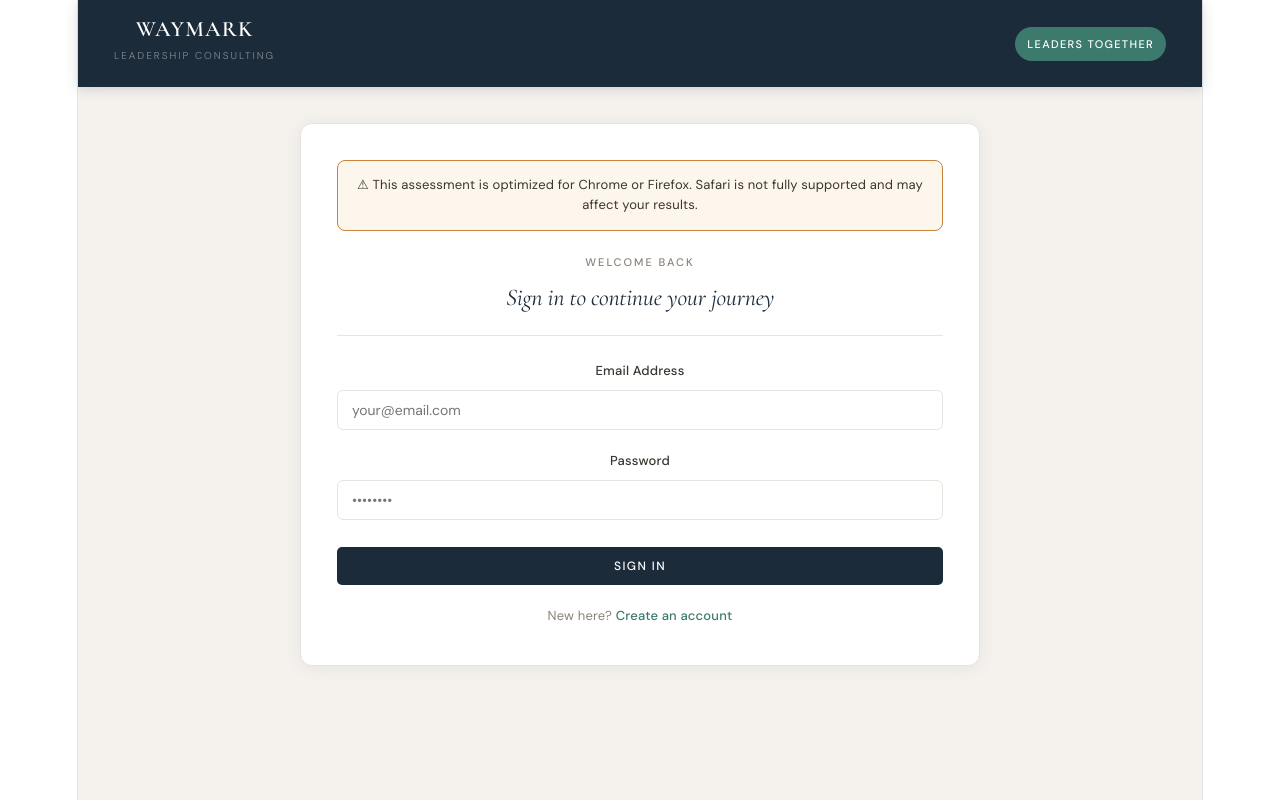
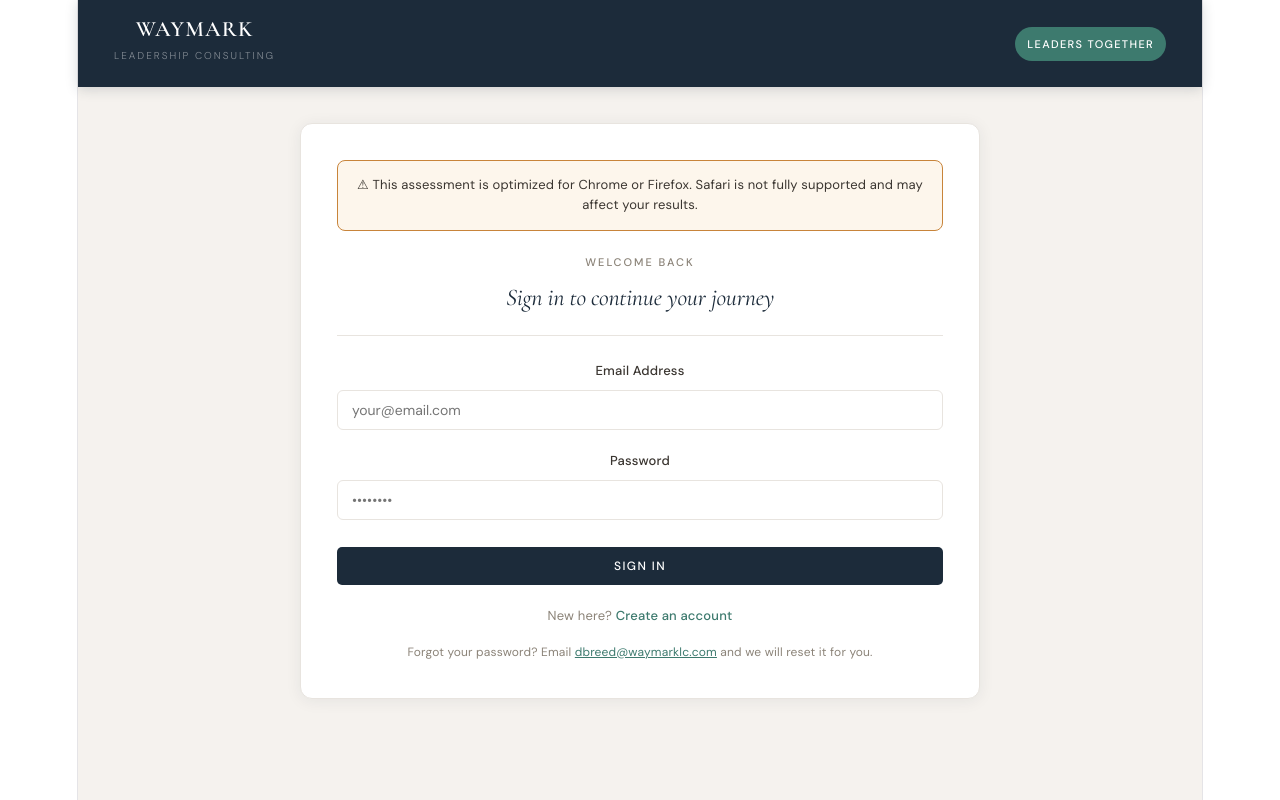
Before and after one commit to dbreed-stack/leaders-together, a React (Vite) app: page / in a window 1280 px wide. Both pictures are taken after a click on the button "SIGN IN". Built offline with nearby package versions, Linux system fonts and the light colour scheme.

Commit message:
add: forgot password contact message on login screen

```diff
--- a/src/App.jsx
+++ b/src/App.jsx
@@ -964,6 +964,11 @@ export default function App(){
                 {authMode==="login"?"Create an account":"Sign in"}
               </span>
             </p>
+            {authMode==="login"&&(
+  <p style={{fontSize:12,color:B.stone,marginTop:"0.75rem",textAlign:"center",lineHeight:1.6}}>
+    Forgot your password? Email <a href="mailto:dbreed@waymarklc.com" style={{color:B.teal}}>dbreed@waymarklc.com</a> and we will reset it for you.
+  </p>
+)}
           </div>
         </div>
       )}
```
